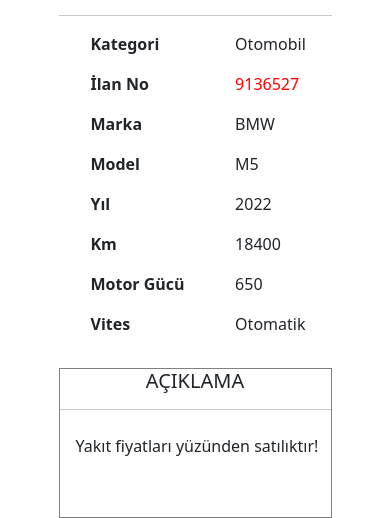
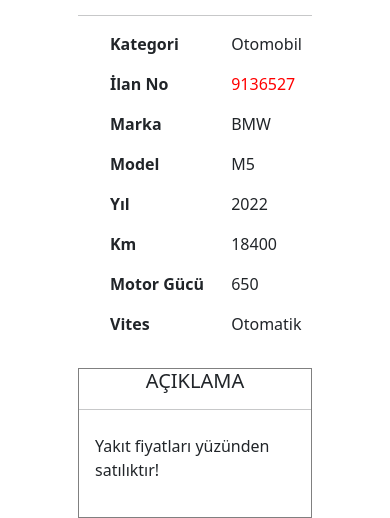
Before and after one commit to mehmetkocagoz/SahibindenWebExample, a Flask app: page /detail?adNo=9136527 in a window 390 px wide. Shown: the part 386-904 px from the top of the page. Run offline with Flask 3, Linux system fonts and the light colour scheme; data comes from the database, SQL or seed files in the repository.

Commit message:
update media queries

```diff
--- a/ass2/app/static/css/style.css
+++ b/ass2/app/static/css/style.css
@@ -213,11 +213,6 @@ li a{
 }
 
 @media screen and (max-width:1200px) {
-    .detail-main-container{
-        width: 70%;
-        margin-left: 15%;
-    }
-
     .main-frame-title a{
         display: none;
     }
```
